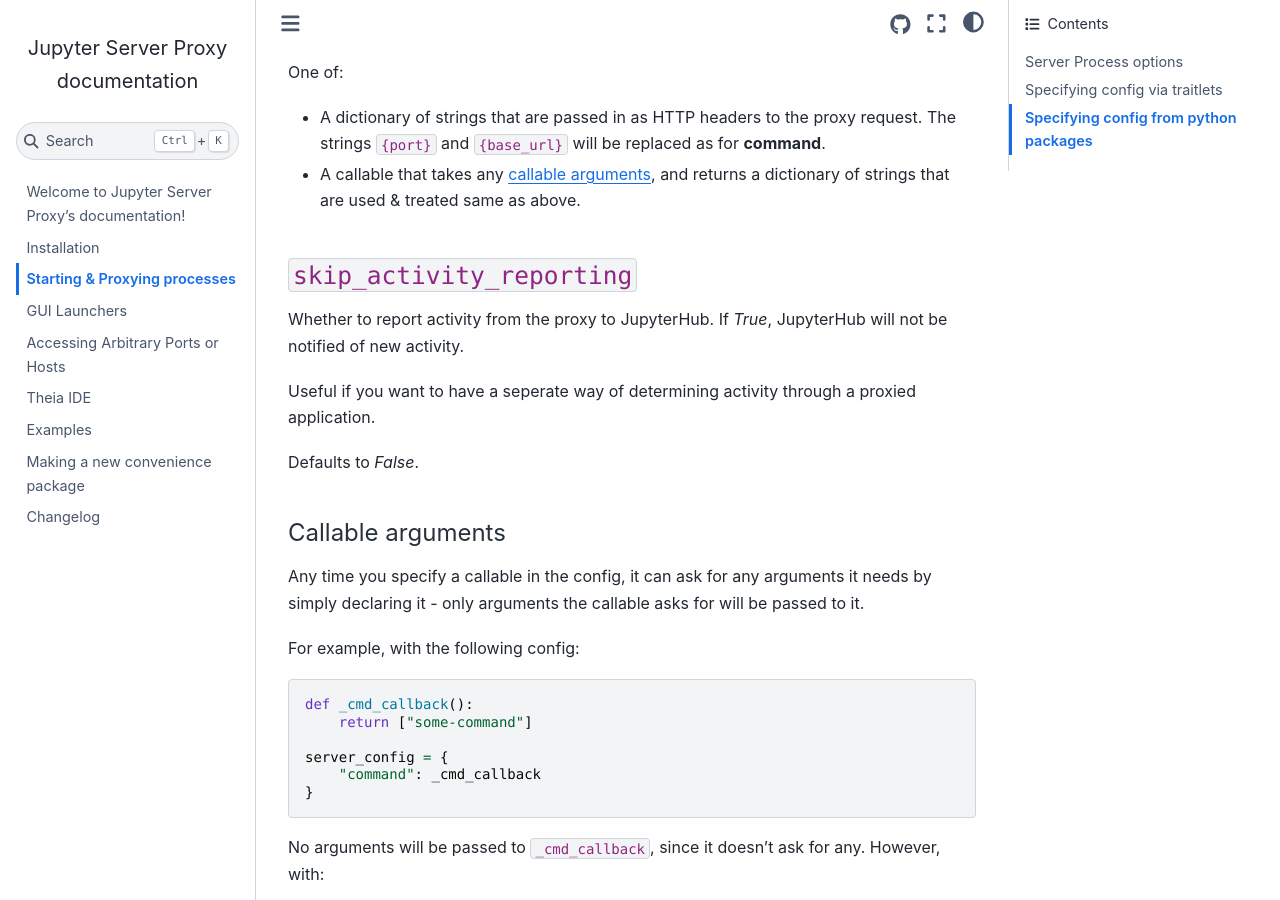
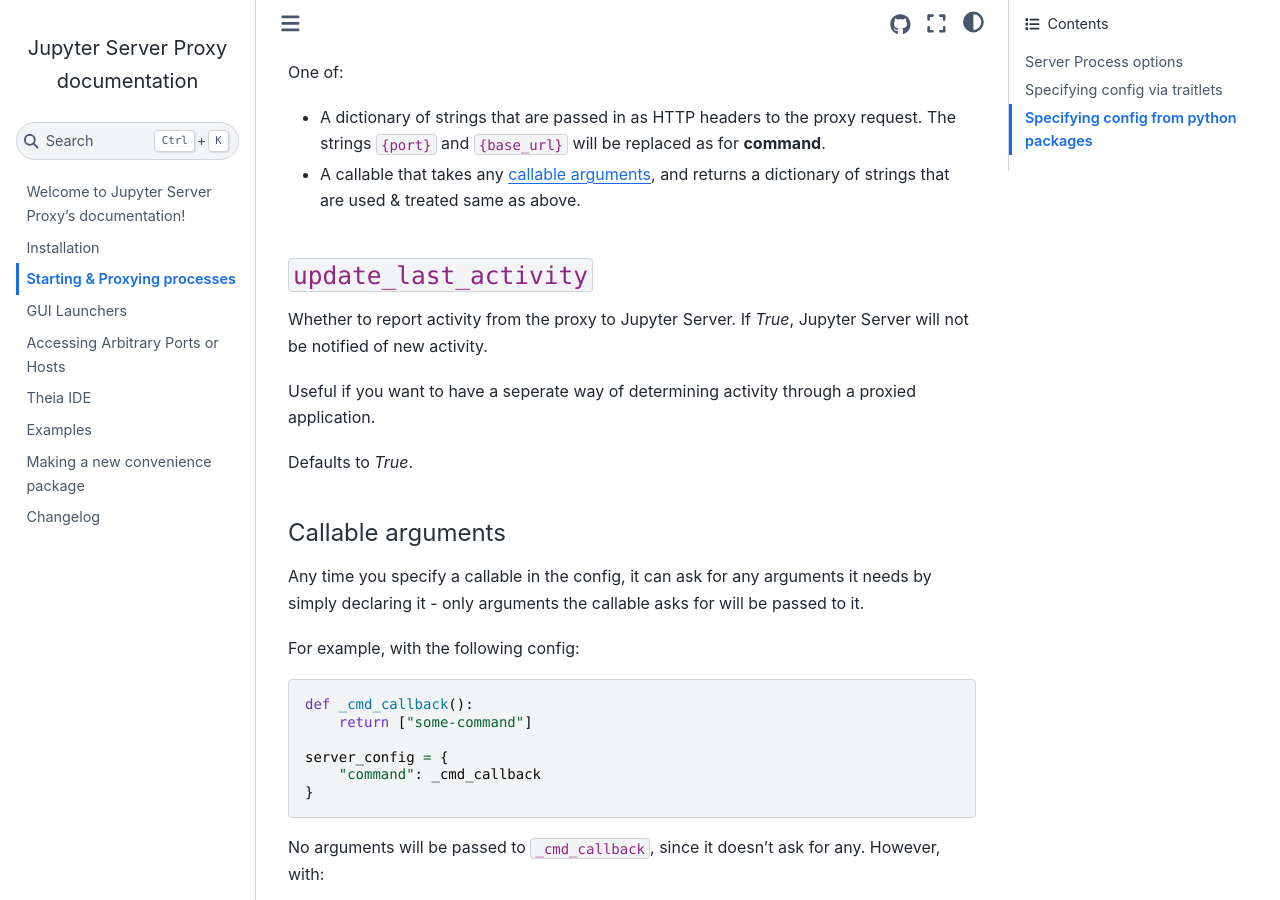
Before and after one commit to jupyterhub/jupyter-server-proxy, a Sphinx documentation site: the page built from docs/source/server-process.md, in a window 1280 px wide and 900 px high, scrolled down 3480 px. Built offline with Sphinx 7.4.7 and the Sphinx Book theme 1.1.4, drawn with Linux system fonts in a browser that asks for light colours.

Commit message:
docs,feat Address PR Feedback
Update name and verbiage.

```diff
--- a/docs/source/server-process.md
+++ b/docs/source/server-process.md
@@ -157,15 +157,15 @@
 - A callable that takes any {ref}`callable arguments <server-process:callable-arguments>`,
   and returns a dictionary of strings that are used & treated same as above.
 
-### `skip_activity_reporting`
+### `update_last_activity`
 
-Whether to report activity from the proxy to JupyterHub. If _True_, JupyterHub
+Whether to report activity from the proxy to Jupyter Server. If _True_, Jupyter Server
 will not be notified of new activity.
 
 Useful if you want to have a seperate way of determining activity through a
 proxied application.
 
-Defaults to _False_.
+Defaults to _True_.
 
 (server-process:callable-arguments)=
 
```
Also changed, not shown: 2 other files.
